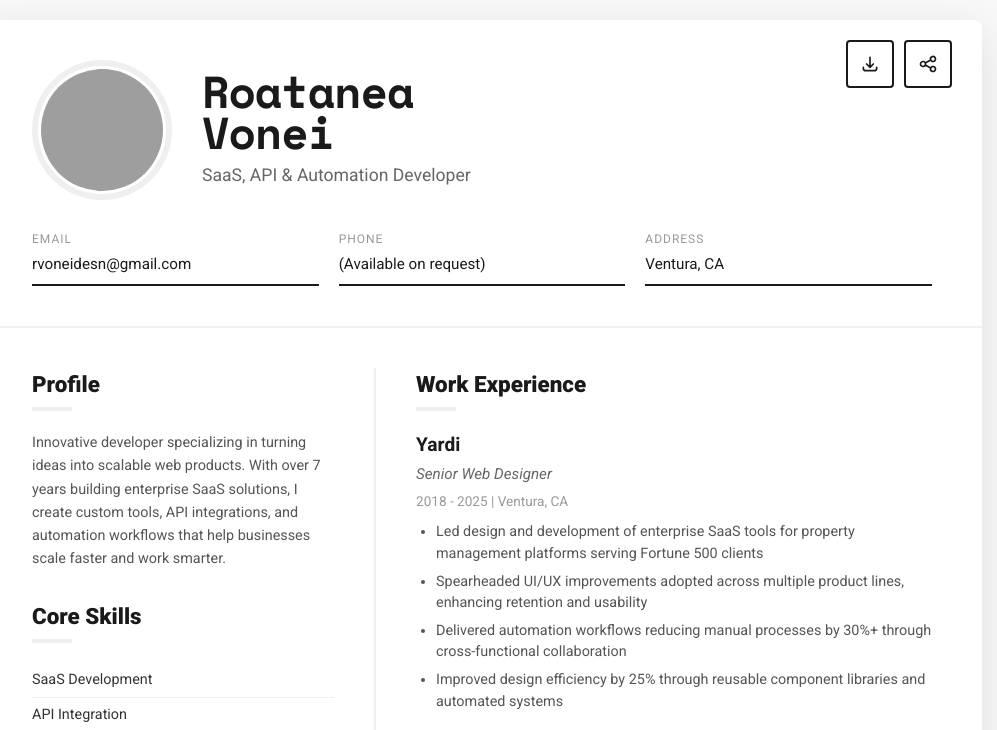
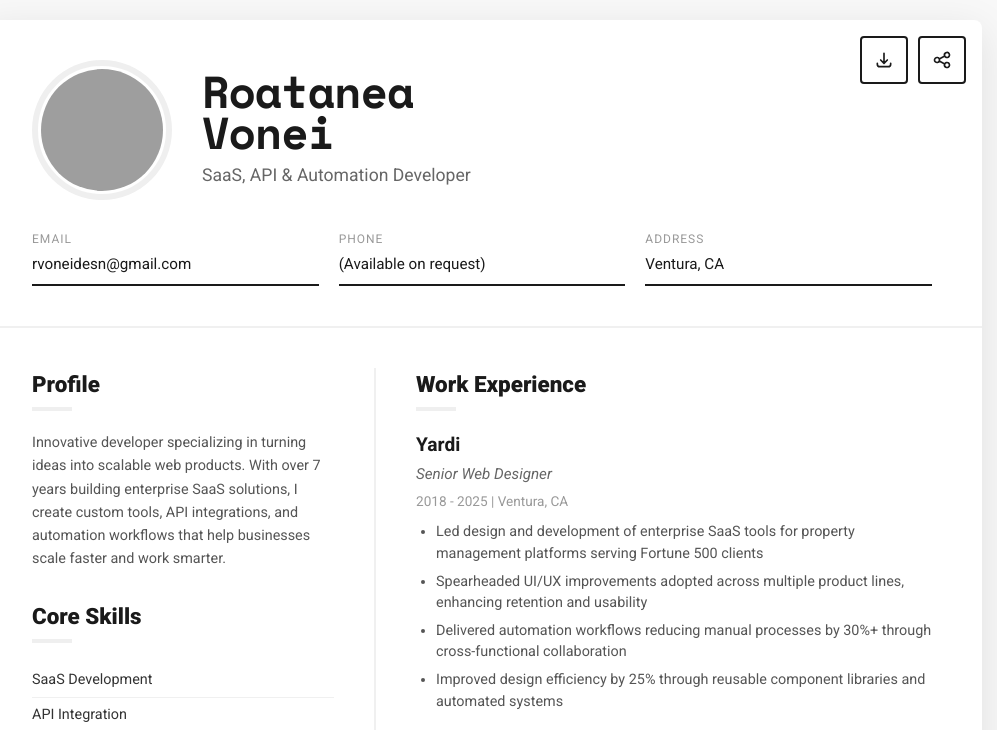
Before and after one commit to vonroflo/roataneavonei-resume, a plain HTML site: page index.html in a window 1280 px wide. Shown: the top 730 px of the page, without its empty margins (158-1155 px from the left). Drawn offline with nearby package versions, Linux system fonts and the light colour scheme; grey boxes are pictures that could not be loaded.

Commit message:
Reposition share and download buttons
- Moved action buttons to improve layout and user experience
- Better positioning for easier access and cleaner design

```diff
--- a/index.html
+++ b/index.html
@@ -36,8 +36,8 @@
         /* Action buttons */
         .action-buttons {
             position: absolute;
-            top: 20px;
-            right: 30px;
+            top: 1rem;
+            right: 1rem;
             display: flex;
             gap: 10px;
             z-index: 10;
```
